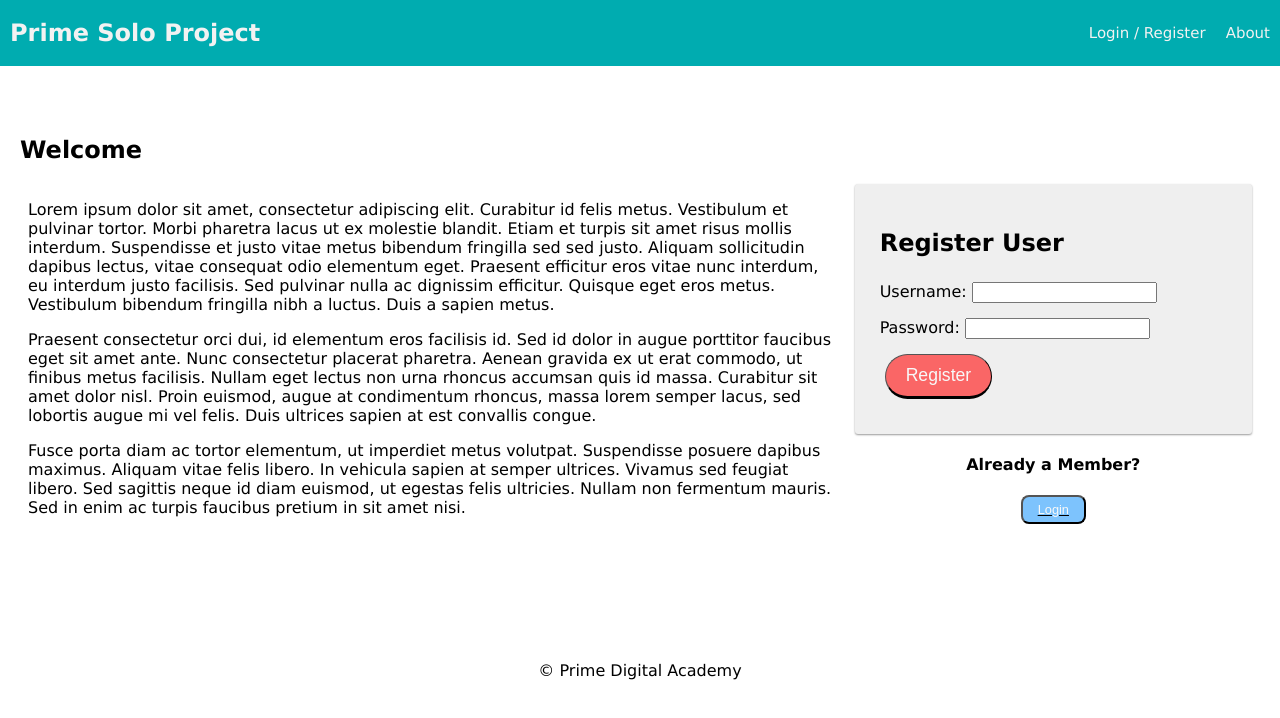
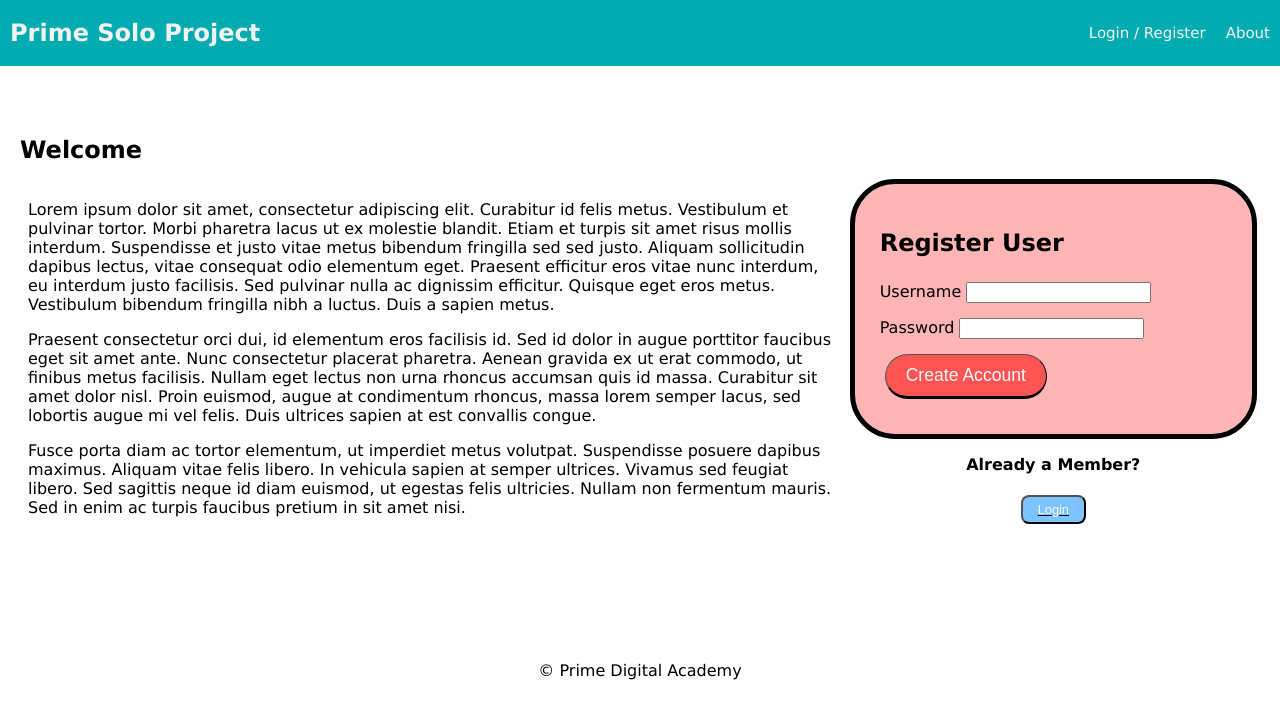
Before and after one commit to Japheth720/prime-solo-project-japheth-yang, a React (Create React App) app: page /user#/home in a window 1280 px wide. Shown: the top 718 px of the page. Built offline with nearby package versions, Linux system fonts and the light colour scheme; no server answers.

Commit message:
more changes to the register and login form box

```diff
--- a/src/components/App/App.css
+++ b/src/components/App/App.css
@@ -109,9 +109,10 @@ Form Treatment
   max-width: 100%;
   padding: 25px;
   margin: 0 auto 20px;
-  background-color: #efefef;
-  border-radius: 3px;
-  box-shadow: 0 1px 2px rgb(0, 0, 0, 0.4);
+  background-color: #ff9999b8;
+  border-radius: 40px;
+  /* box-shadow: 0 2px 2px rgb(255, 255, 255); */
+  outline: 5px solid #000000;
 }
 
 input {
--- a/src/components/LandingPage/LandingPage.jsx
+++ b/src/components/LandingPage/LandingPage.jsx
@@ -1,6 +1,8 @@
 import React, { useState } from 'react';
 import { useHistory } from 'react-router-dom';
 import './LandingPage.css';
+
+//
 
 // CUSTOM COMPONENTS
 import RegisterForm from '../RegisterForm/RegisterForm';
--- a/src/components/RegisterForm/RegisterForm.jsx
+++ b/src/components/RegisterForm/RegisterForm.jsx
@@ -27,9 +27,9 @@ function RegisterForm() {
           {errors.registrationMessage}
         </h3>
       )}
-      <div>
+      <div className='username-css'>
         <label htmlFor="username">
-          Username:
+          Username
           <input
             type="text"
             name="username"
@@ -39,9 +39,9 @@ function RegisterForm() {
           />
         </label>
       </div>
-      <div>
+      <div className='password-css'>
         <label htmlFor="password">
-          Password:
+          Password
           <input
             type="password"
             name="password"
@@ -52,7 +52,7 @@ function RegisterForm() {
         </label>
       </div>
       <div>
-        <input className="btn" type="submit" name="submit" value="Register" />
+        <input className="btn" type="submit" name="submit" value="Create Account" />
       </div>
     </form>
   );
```
Also changed, not shown: 1 other file (tests, documents, lock files or other folders).
